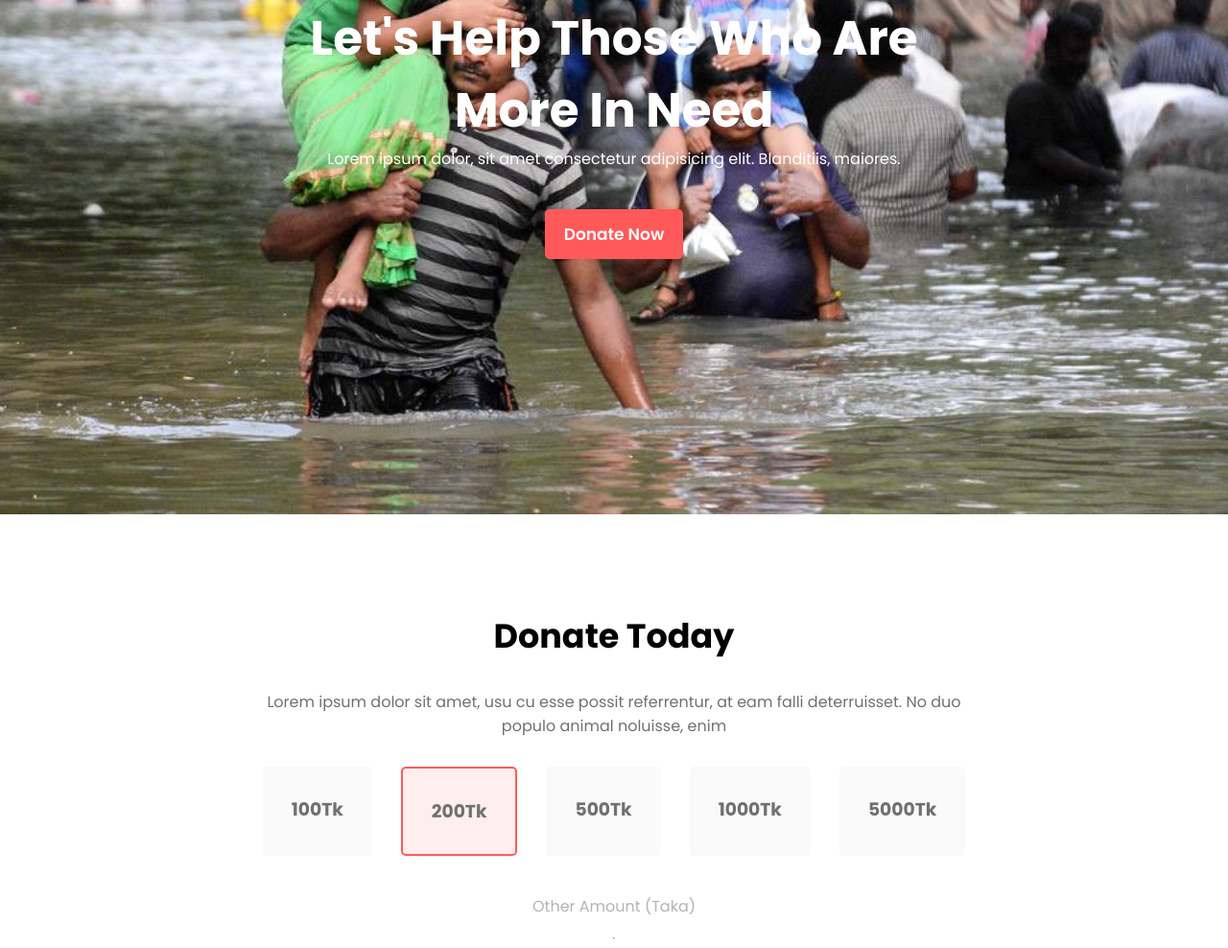
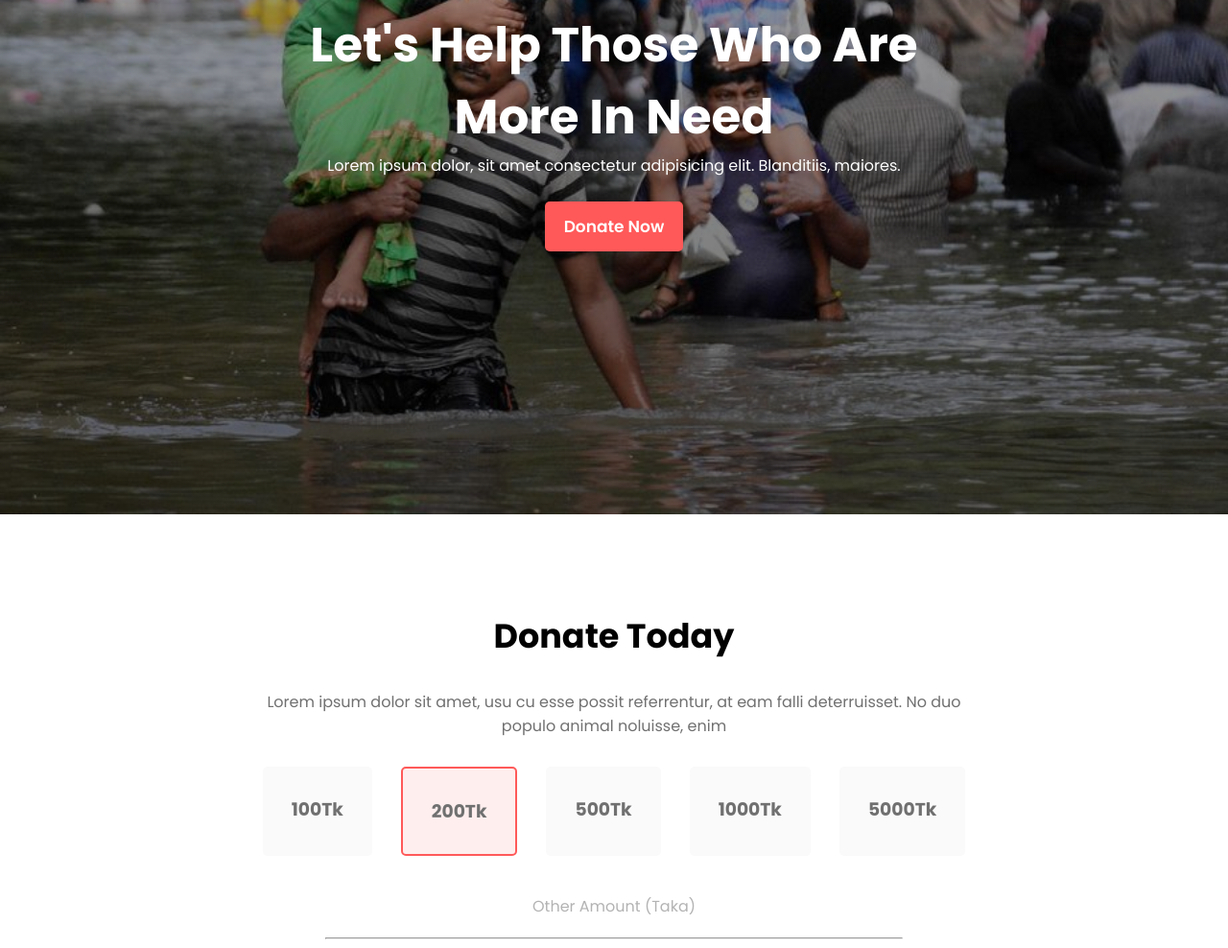
Before and after one commit to toukir15/donate-today, a plain HTML site: page index.html in a window 1280 px wide. Shown: the part 264-1252 px from the top of the page at 96% size. Drawn offline with Linux system fonts and the light colour scheme.

Commit message:
add bacground overlay and edit margin

```diff
--- a/style.css
+++ b/style.css
@@ -12,55 +12,38 @@
   border-radius: 5px;
   font-size: 17px;
   font-weight: 600;
-  margin-top: 20px;
+  margin-top: 10px;
 }
 .pl {
   padding-left: 50px;
 }
+hr {
+  padding: 0 300px;
+}
 /* header section style  */
 header {
-  /* background-image: url(/images/donation4.jpg); */
-  /* background-repeat: no-repeat;
-  background-size: cover;
-  height: 100vh;
-  position: relative; */
-}
-.hero-section {
-  background-image: url(/images/donation4.jpg);
+  background: linear-gradient(0deg, rgba(0, 0, 0, 0.6), rgba(0, 0, 0, 0.3)),
+    url(/images/donation4.jpg);
   background-repeat: no-repeat;
   background-size: cover;
   height: 100vh;
-  position: relative;
   display: flex;
   flex-direction: column;
   justify-content: center;
   align-items: center;
   text-align: center;
-  height: 100vh;
 }
-/* .hero-section::before {
-  content: "";
-  background-image: url(/images/donation4.jpg);
-  background-repeat: no-repeat;
-  background-size: cover;
-  height: 100vh;
-  position: absolute;
-  display: flex;
-  flex-direction: column;
-  justify-content: center;
-  align-items: center;
-  text-align: center;
-  opacity: 0.5;
-  inset: 0;
-  z-index: -1;
-} */
+.hero-section {
+  /* background-image: url(/images/donation4.jpg); */
+}
+
 .hero-title {
   color: white;
   font-size: 50px;
 }
 .hero-description {
   color: white;
-  margin-bottom: 20px;
+  margin-bottom: 15px;
 }
 
 /* donate today section style  */
@@ -140,10 +123,11 @@ main {
 /* contribute section style  */
 .contribute-container {
   display: flex;
-  margin-top: 150px;
+  margin-top: 40px;
 }
 .contribute-info {
   width: 50%;
+  padding-top: 30px;
 }
 .contribute-info h1 {
   margin-top: 30px;
@@ -168,7 +152,7 @@ main {
   align-items: center;
   justify-content: center;
   padding: 100px 150px;
-  margin-top: 40px;
+  margin: 50px 0 100px 0;
 }
 #update-input {
   padding: 17px;
```
